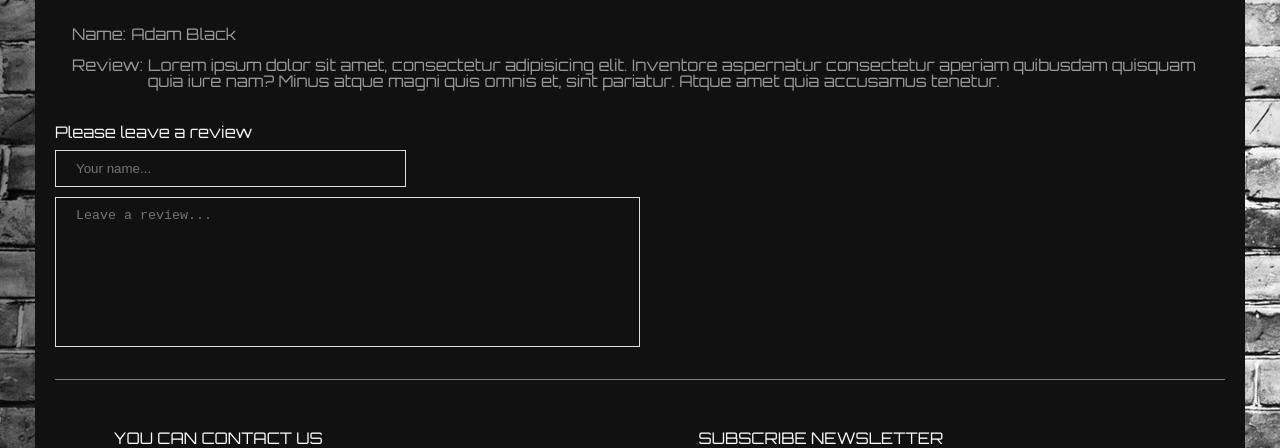
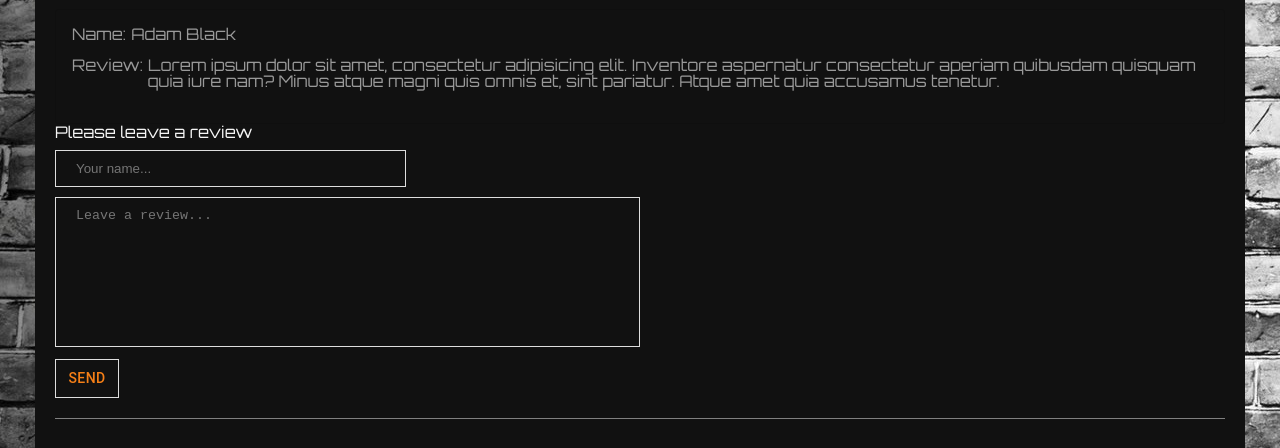
Before and after one commit to Genu4/Car-blog, a React (Create React App) app: page /article/1 in a window 1280 px wide. Shown: the part 1500-1948 px from the top of the page. Built offline with nearby package versions, Linux system fonts and the light colour scheme.

Commit message:
add reviews

```diff
--- a/src/components/Reviews/Reviews.scss
+++ b/src/components/Reviews/Reviews.scss
@@ -54,6 +54,18 @@
         color: #f57f17;
         resize: none;
     }
+
+    .send-btn {
+        border-radius: 0;
+        border: 1px solid #dedede;
+        outline: none;
+        color: #f57f17;
+    }
+
+    .send-btn:hover {
+        border: 1px solid #f57f17;
+        color: #dedede;
+    }
 }
 
 @media (min-width: 768px) {
--- a/src/components/Reviews/Reviews.tsx
+++ b/src/components/Reviews/Reviews.tsx
@@ -1,11 +1,5 @@
-import {
-    Card,
-    CardContent,
-    TextareaAutosize,
-    TextField,
-    Typography,
-} from '@mui/material'
-import { useState } from 'react'
+import { Button, Card, CardContent, Typography } from '@mui/material'
+import React, { useState } from 'react'
 import './Reviews.scss'
 
 type Props = {}
@@ -28,6 +22,39 @@ const Reviews = (props: Props) => {
     ]
 
     const [reviews, setReviews] = useState<Review[]>(arrReviews)
+    const [newReview, setNewReview] = useState<Review>({
+        name: '',
+        text: '',
+    })
+
+    const handleName = (e: React.ChangeEvent<HTMLInputElement>) => {
+        setNewReview((prevState: Review) => ({
+            ...prevState,
+            name: e.target.value,
+        }))
+    }
+
+    const handleText = (e: React.ChangeEvent<HTMLTextAreaElement>) => {
+        setNewReview((prevState: Review) => ({
+            ...prevState,
+            text: e.target.value,
+        }))
+    }
+
+    const handleSubmit = (e: React.FormEvent<HTMLFormElement>) => {
+        e.preventDefault()
+        if (newReview.name === '' || newReview.text === '') {
+            alert('All fields are requared')
+        } else {
+            setReviews((prevState: Review[]) => {
+                return [...prevState, newReview]
+            })
+            setNewReview({
+                name: '',
+                text: '',
+            })
+        }
+    }
 
     return (
         <div className="reviews-block">
@@ -50,22 +77,28 @@ const Reviews = (props: Props) => {
                     </Card>
                 ))}
             </div>
-            <form>
+            <form onSubmit={handleSubmit}>
                 <h3 className="form-header">Please leave a review</h3>
                 <div>
                     <input
                         className="reviewer-name-field"
                         type="text"
                         placeholder="Your name..."
+                        value={newReview.name}
+                        onChange={handleName}
                     />
                 </div>
                 <div>
                     <textarea
                         className="reviewe-text-field"
-
                         placeholder="Leave a review..."
+                        value={newReview.text}
+                        onChange={handleText}
                     />
                 </div>
+                <Button type="submit" className="send-btn">
+                    Send
+                </Button>
             </form>
         </div>
     )
```
